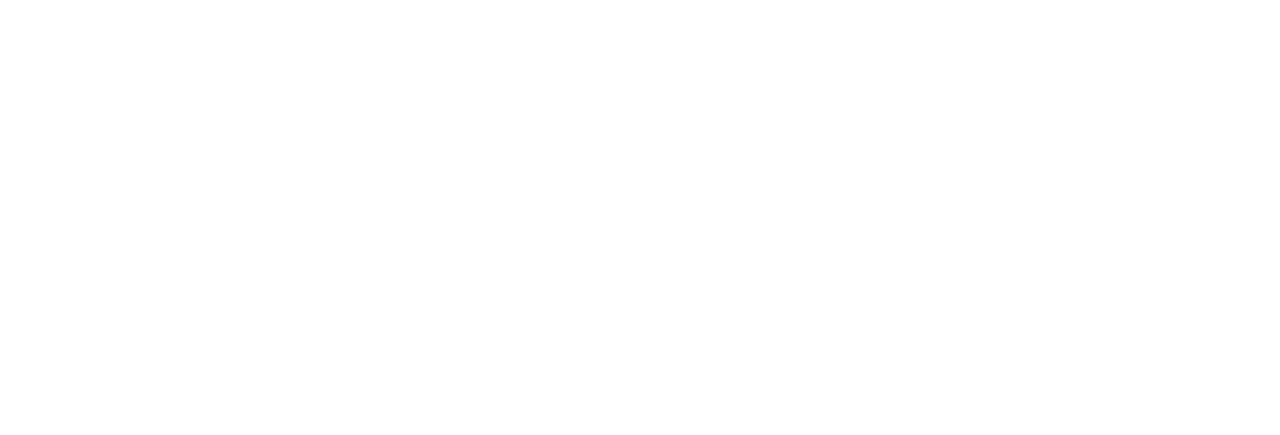
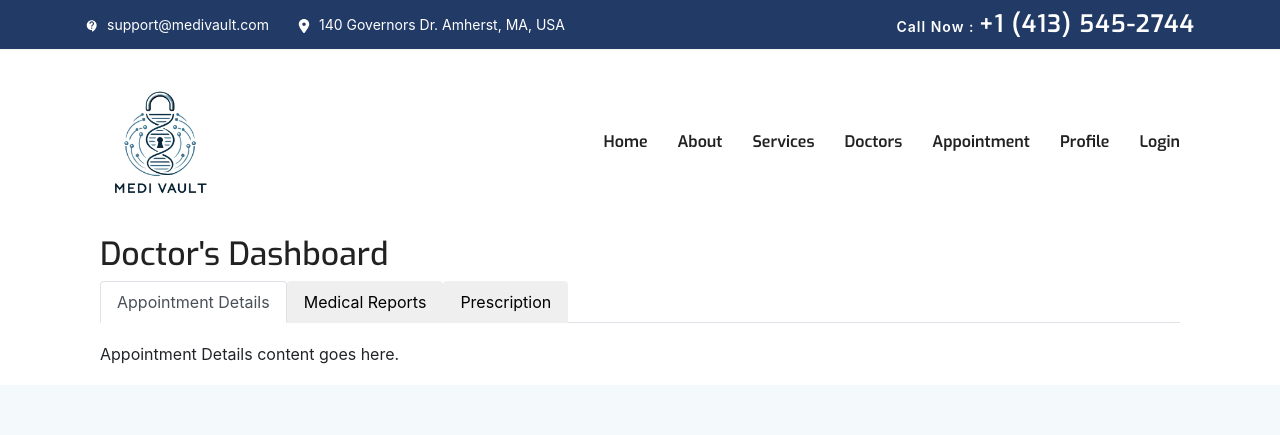
Before and after one commit to sriya632/Medi_vault, a React (Vite) app in the folder Frontend/: page /doctorView in a window 1280 px wide. Before the commit this address had no page. Shown: the top 435 px of the page. Built offline with nearby package versions, Linux system fonts and the light colour scheme.

Commit message:
tabs added, route added

```diff
--- a/Frontend/src/App.jsx
+++ b/Frontend/src/App.jsx
@@ -6,6 +6,7 @@
 import AboutPage from './modules/about.jsx';
 import AppointmentPage from './modules/appointment.jsx';
 import DoctorPage from './modules/doctor.jsx';
+import DoctorViewPage from './modules/doctor-view';
 
 export default function App(){
   return (
@@ -18,6 +19,7 @@
           <Route path="about" element={ <AboutPage /> } />
           <Route path="appointment" element={<AppointmentPage />} />
           <Route path="doctor" element={<DoctorPage/>} />
+          <Route path="doctorView" element={<DoctorViewPage/>} />
         </Route>
       </Routes>
     </BrowserRouter>
--- /dev/null
+++ b/Frontend/src/modules/doctor-view.jsx
@@ -0,0 +1,72 @@
+import React, { useState } from 'react';
+import { Link } from 'react-router-dom';
+
+const DoctorViewPage = () => {
+    // State to manage active tab
+    const [activeTab, setActiveTab] = useState('appointment');
+
+    // Function to handle tab change
+    const handleTabChange = (tab) => {
+        setActiveTab(tab);
+    };
+
+    return (
+        <section className="container">
+            <div className="container">
+                <div className="row">
+                    <div className="col-lg-12">
+                        <h2>Doctor's Dashboard</h2>
+                        <ul className="nav nav-tabs">
+                            <li className="nav-item">
+                                <button
+                                    className={`nav-link ${activeTab === 'appointment' ? 'active' : ''}`}
+                                    onClick={() => handleTabChange('appointment')}
+                                >
+                                    Appointment Details
+                                </button>
+                            </li>
+                            <li className="nav-item">
+                                <button
+                                    className={`nav-link ${activeTab === 'reports' ? 'active' : ''}`}
+                                    onClick={() => handleTabChange('reports')}
+                                >
+                                    Medical Reports
+                                </button>
+                            </li>
+                            <li className="nav-item">
+                                <button
+                                    className={`nav-link ${activeTab === 'prescription' ? 'active' : ''}`}
+                                    onClick={() => handleTabChange('prescription')}
+                                >
+                                    Prescription
+                                </button>
+                            </li>
+                        </ul>
+                        <div className="tab-content mt-3">
+                            {activeTab === 'appointment' && (
+                                <div className="tab-pane fade show active">
+                                    {/* Appointment Details content goes here */}
+                                    <p>Appointment Details content goes here.</p>
+                                </div>
+                            )}
+                            {activeTab === 'reports' && (
+                                <div className="tab-pane fade show active">
+                                    {/* Medical Reports content goes here */}
+                                    <p>Medical Reports content goes here.</p>
+                                </div>
+                            )}
+                            {activeTab === 'prescription' && (
+                                <div className="tab-pane fade show active">
+                                    {/* Prescription content goes here */}
+                                    <p>Prescription content goes here.</p>
+                                </div>
+                            )}
+                        </div>
+                    </div>
+                </div>
+            </div>
+        </section>
+    );
+}
+
+export default DoctorViewPage;
```
